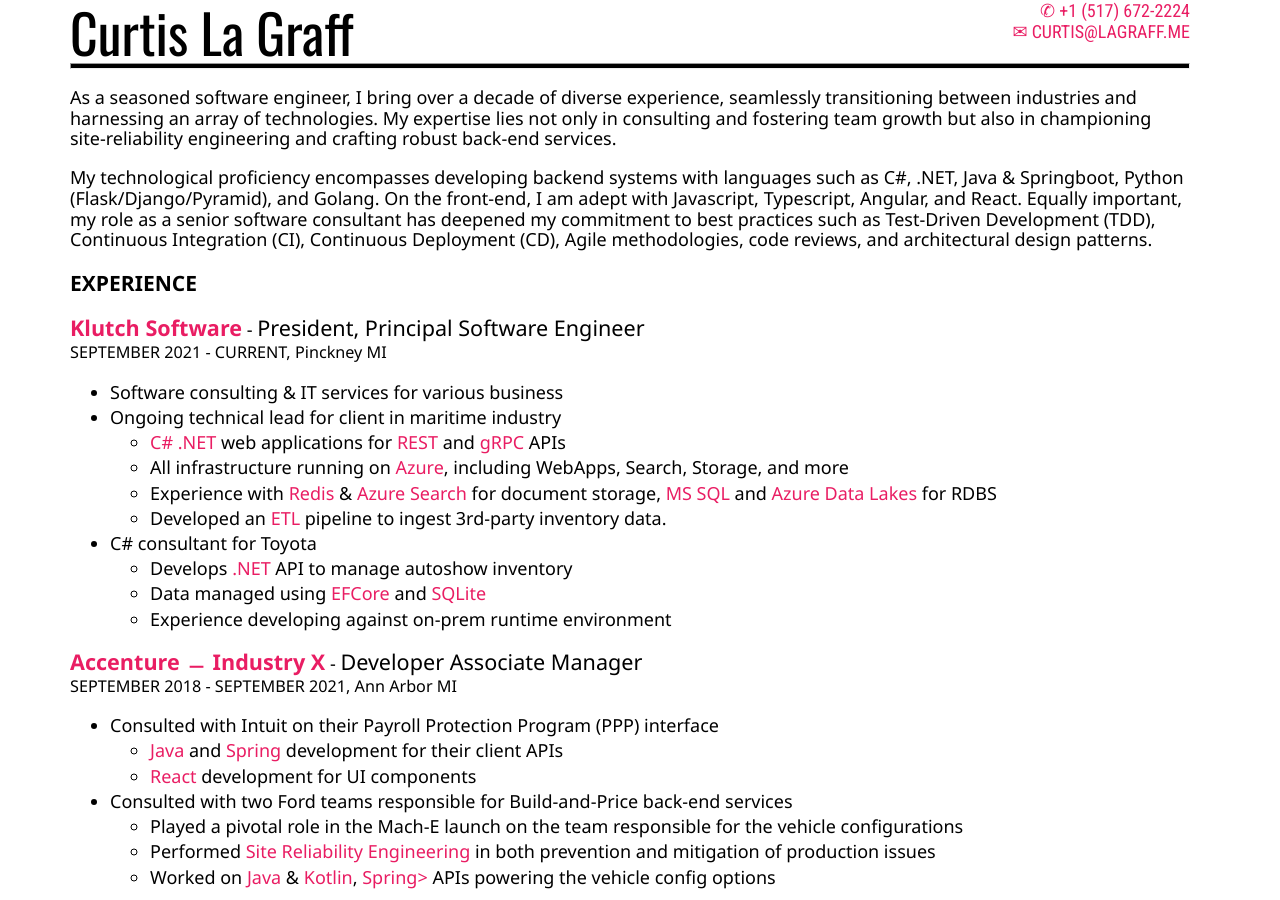
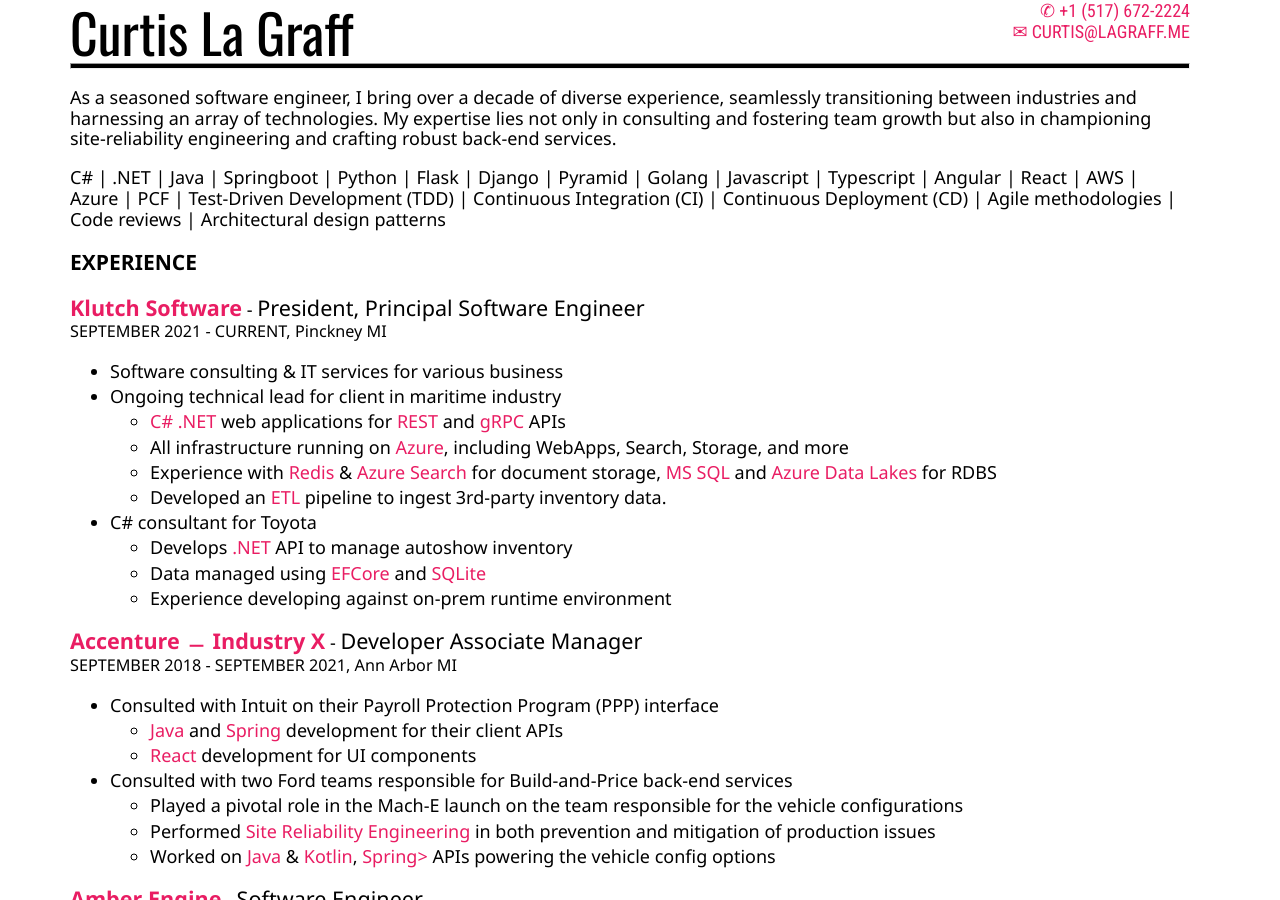
Before and after one commit to clagraff/clagraff.github.io, a Jekyll site: the page built from index.html, in a window 1280 px wide and 900 px high. Built offline with Jekyll 4.4.1, drawn with Linux system fonts in a browser that asks for light colours.

Commit message:
Update index.html

```diff
--- a/index.html
+++ b/index.html
@@ -2,13 +2,8 @@
 layout: default
 ---
 
-<p>
-As a seasoned software engineer, I bring over a decade of diverse experience, seamlessly transitioning between industries and harnessing an array of technologies. My expertise lies not only in consulting and fostering team growth but also in championing site-reliability engineering and crafting robust back-end services.
-</p>
-<p>
-My technological proficiency encompasses developing backend systems with languages such as C#, .NET, Java & Springboot, Python (Flask/Django/Pyramid), and Golang. On the front-end, I am adept with Javascript, Typescript, Angular, and React. Equally important, my role as a senior software consultant has deepened my commitment to best practices such as Test-Driven Development (TDD), Continuous Integration (CI), Continuous Deployment (CD), Agile methodologies, code reviews, and architectural design patterns.
-</p>
-
+<p>As a seasoned software engineer, I bring over a decade of diverse experience, seamlessly transitioning between industries and harnessing an array of technologies. My expertise lies not only in consulting and fostering team growth but also in championing site-reliability engineering and crafting robust back-end services. </p>
+<p>C# | .NET | Java | Springboot | Python | Flask | Django | Pyramid | Golang | Javascript | Typescript | Angular | React | AWS | Azure | PCF | Test-Driven Development (TDD) | Continuous Integration (CI) | Continuous Deployment (CD) | Agile methodologies | Code reviews | Architectural design patterns</p>
 <p class="entry">
   <h3>EXPERIENCE</h3>
   <span class="company">Klutch Software</span> - <span class="position">President, Principal Software Engineer</span>
```
